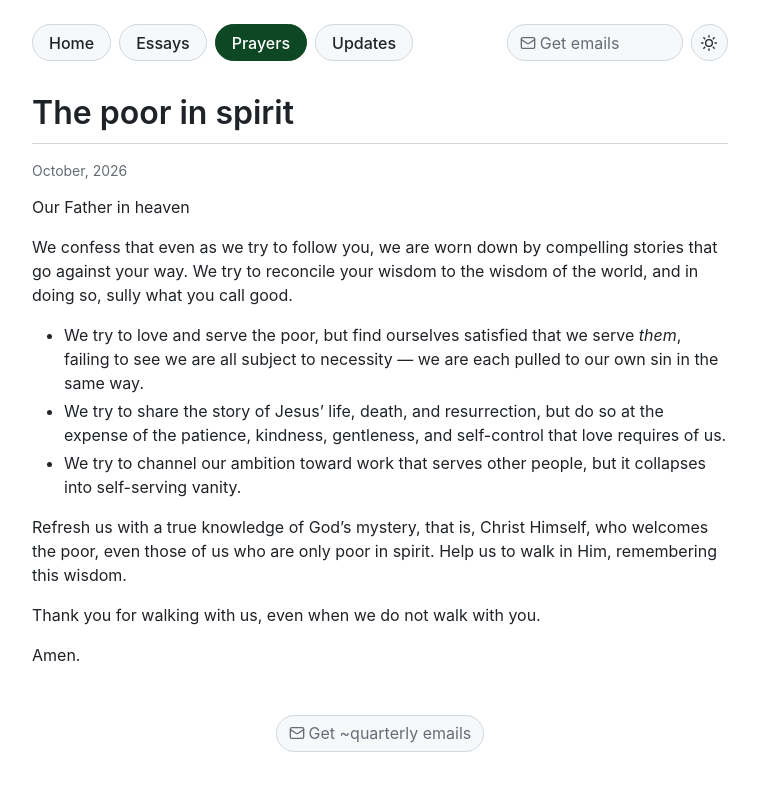
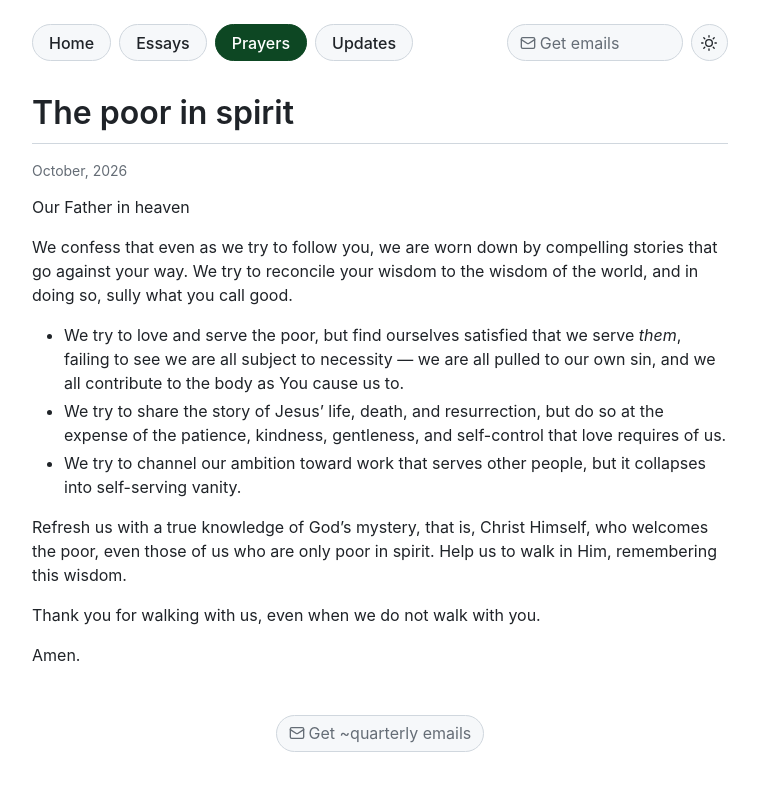
Before and after one commit to jack-t-skidmore/jack-t-skidmore.github.io, a Jekyll site: the page built from prayers/the-poor-in-spirit.md, in a window 1280 px wide. Shown: the top 791 px of the page, without its empty margins (260-1019 px from the left). Built offline with Jekyll 4.4.1, drawn with Linux system fonts in a browser that asks for light colours.

Commit message:
prayer refinement

```diff
--- a/prayers/the-poor-in-spirit.md
+++ b/prayers/the-poor-in-spirit.md
@@ -8,7 +8,7 @@
 Our Father in heaven
 
 We confess that even as we try to follow you, we are worn down by compelling stories that go against your way. We try to reconcile your wisdom to the wisdom of the world, and in doing so, sully what you call good.
-- We try to love and serve the poor, but find ourselves satisfied that we serve *them*, failing to see we are all subject to necessity — we are each pulled to our own sin in the same way.
+- We try to love and serve the poor, but find ourselves satisfied that we serve *them*, failing to see we are all subject to necessity — we are all pulled to our own sin, and we all contribute to the body as You cause us to.
 - We try to share the story of Jesus’ life, death, and resurrection, but do so at the expense of the patience, kindness, gentleness, and self-control that love requires of us.
 - We try to channel our ambition toward work that serves other people, but it collapses into self-serving vanity.
 
```
